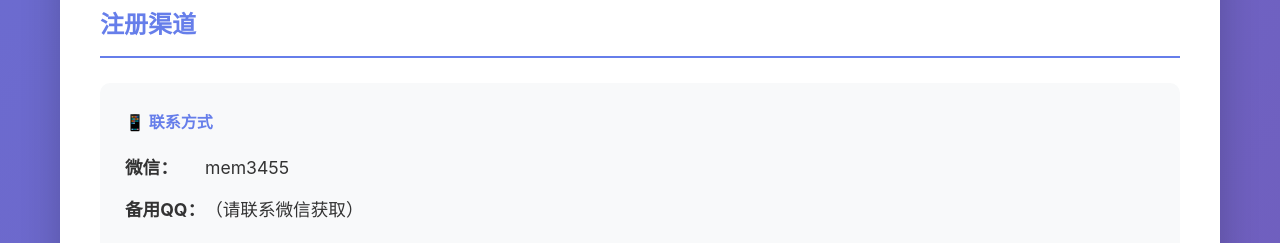
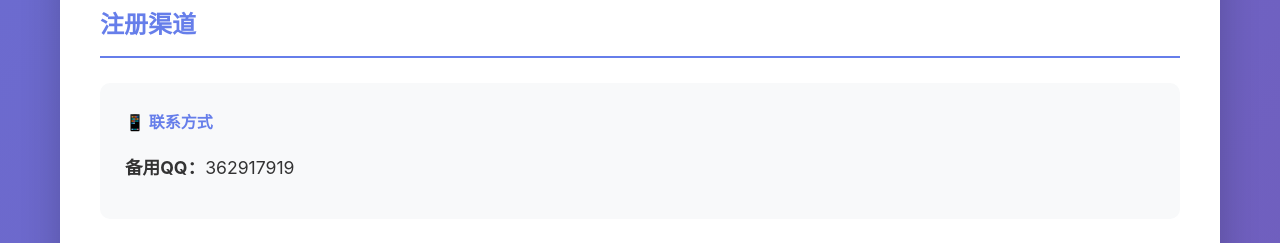
Before and after one commit to Magua2134/opn, a plain HTML site: page index.html in a window 1280 px wide. Shown: the part 2463-2706 px from the top of the page. Drawn offline with Linux system fonts and the light colour scheme.

Commit message:
修改联系方式为QQ

```diff
--- a/index.html
+++ b/index.html
@@ -266,12 +266,8 @@
             <div class="contact-info">
                 <h4>📱 联系方式</h4>
                 <div class="contact-item">
-                    <strong>微信：</strong>
-                    <span>mem3455</span>
-                </div>
-                <div class="contact-item">
                     <strong>备用QQ：</strong>
-                    <span>（请联系微信获取）</span>
+                    <span>362917919</span>
                 </div>
             </div>
 
@@ -325,7 +321,7 @@
             </div>
 
             <div class="highlight">
-                <p><strong>💡 温馨提示：</strong>扶持领取请添加微信：mem3455，备注"OPN扶持"！</p>
+                <p><strong>💡 温馨提示：</strong>扶持领取请添加QQ：362917919，备注"OPN扶持"！</p>
             </div>
         </article>
 
```
